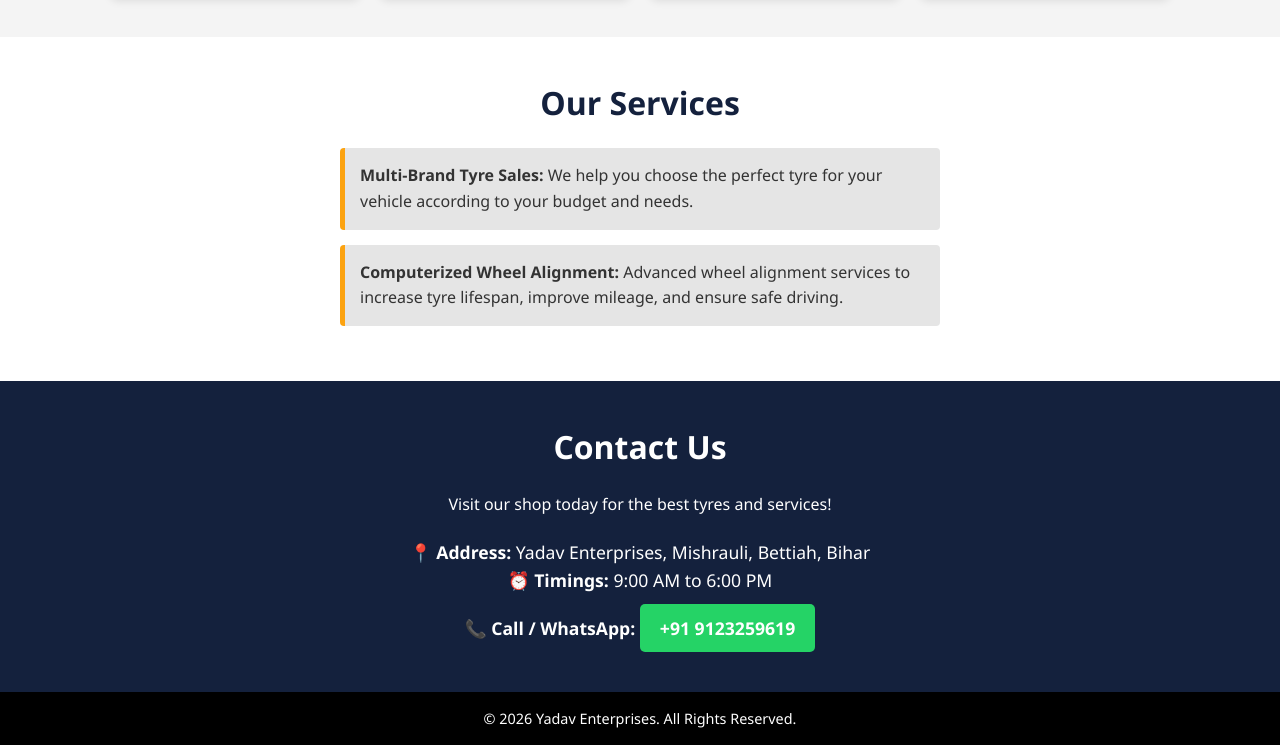
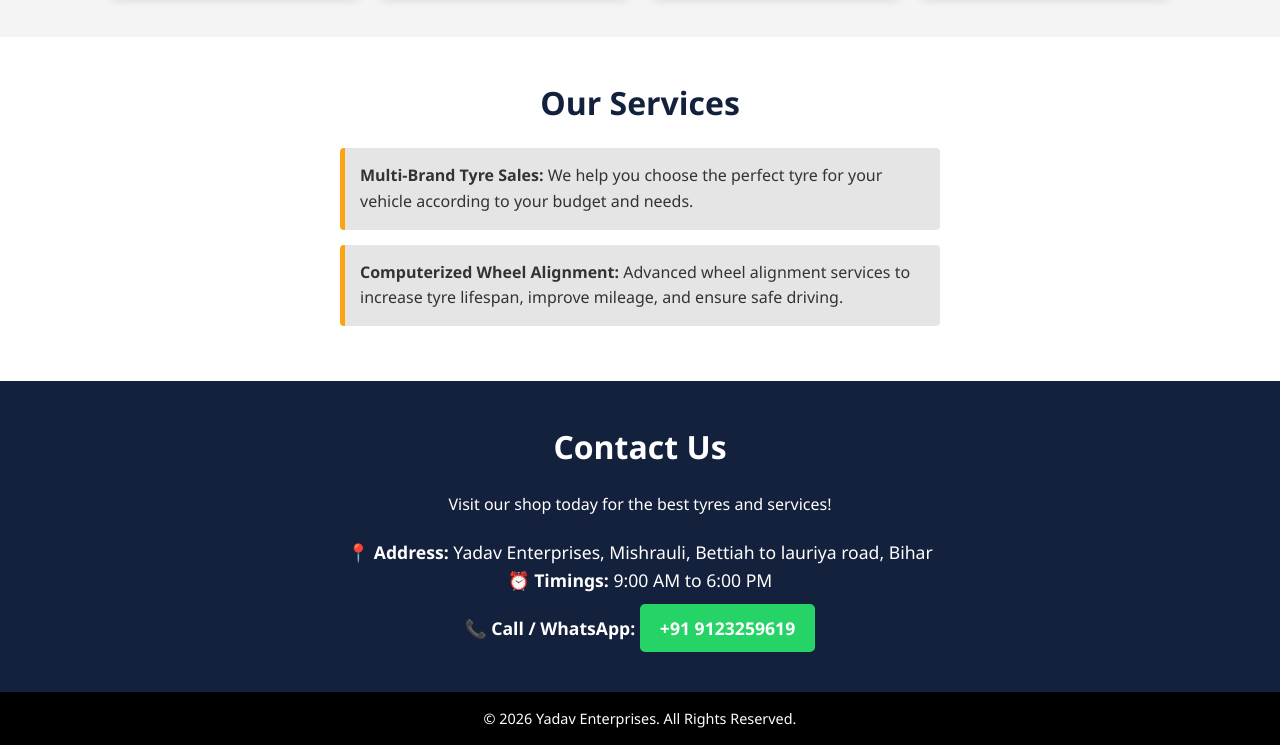
Before and after one commit to gulshankumar800/tyre, a plain HTML site: page index.html in a window 1280 px wide. Shown: the part 832-1577 px from the top of the page. Drawn offline with Linux system fonts and the light colour scheme.

Commit message:
Update index.html

```diff
--- a/index.html
+++ b/index.html
@@ -72,7 +72,7 @@
             <h2>Contact Us</h2>
             <p>Visit our shop today for the best tyres and services!</p>
             <div class="contact-info">
-                <p>📍 <strong>Address:</strong> Yadav Enterprises, Mishrauli, Bettiah, Bihar</p>
+                <p>📍 <strong>Address:</strong> Yadav Enterprises, Mishrauli, Bettiah to lauriya road, Bihar</p>
                 <p>⏰ <strong>Timings:</strong> 9:00 AM to 6:00 PM</p>
                 <p>📞 <strong>Call / WhatsApp:</strong> <a href="https://wa.me/919123259619" class="btn">+91 9123259619</a></p>
             </div>
```
